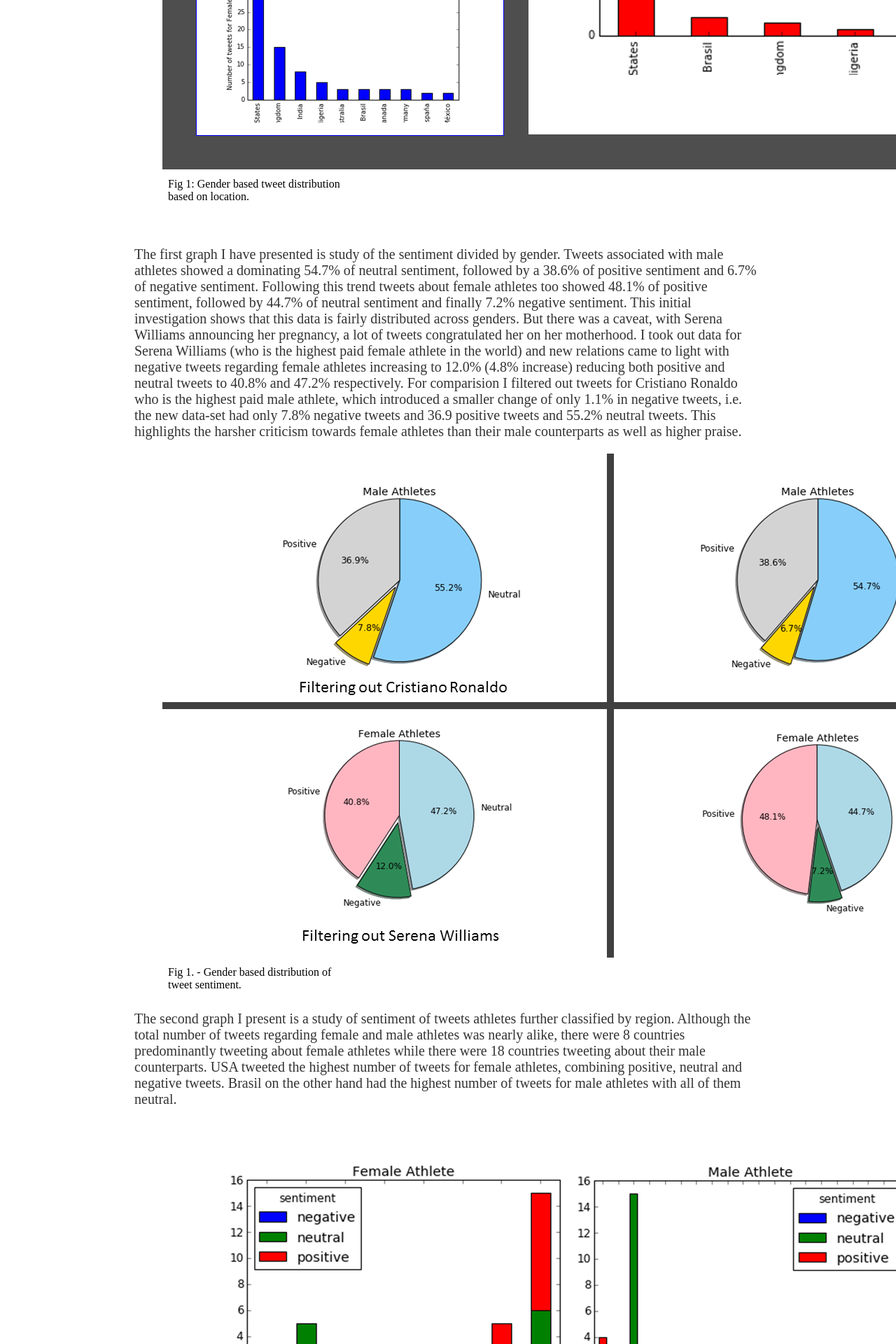
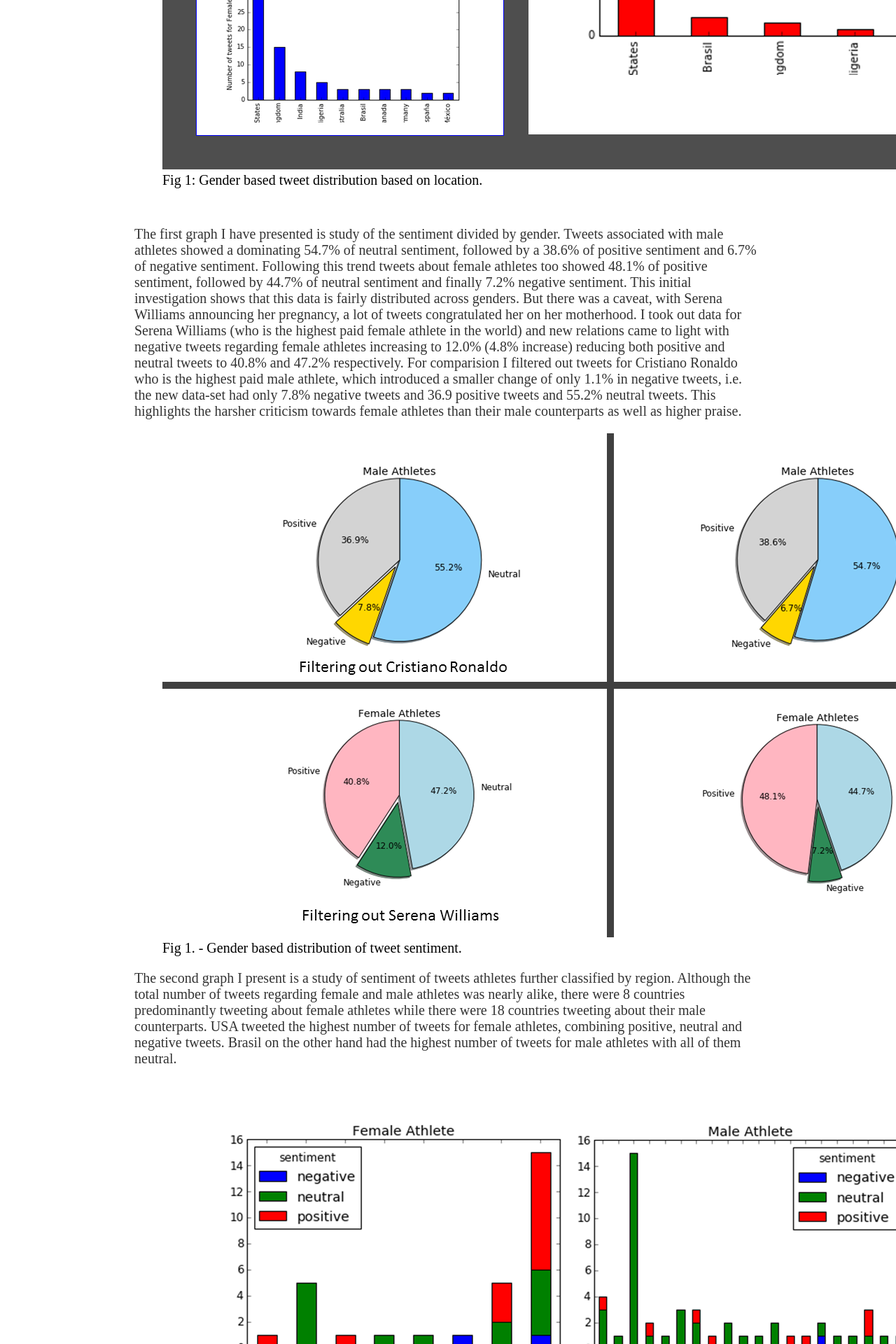
Before and after one commit to SreyaG/SportTweet, a Jekyll site: the page built from results/index.html, in a window 1280 px wide. Shown: the part 889-2809 px from the top of the page at 70% size. Built offline with Jekyll 4.4.1, drawn with Linux system fonts in a browser that asks for light colours.

Commit message:
Update main1.css

```diff
--- a/css/main1.css
+++ b/css/main1.css
@@ -46,11 +46,14 @@
     display: block;
     width: 30%;
     margin-top: .5em;
+    max-width: 100%;
+    height: auto;
+    width: auto;
     /*margin-bottom: .5em;*/
     margin-left: 40px;
     margin-right: 40px;
 
 }
 figcaption {
-  padding: 0.5em;
+font-size: 20px;
 }
```
